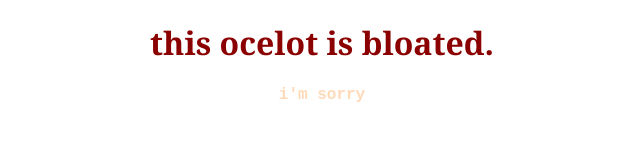
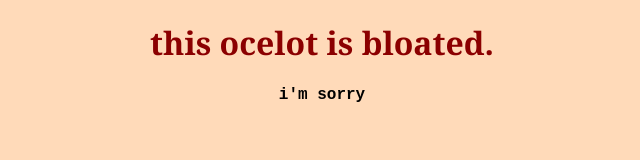
Before and after one commit to elise-notelsie/bloated-ocelot, a plain HTML site: page index.html in a window 1280 px wide. Shown: the whole page, without its empty margins (318-958 px from the left). Drawn offline with Linux system fonts and the light colour scheme.

Commit message:
Update style.css

```diff
--- a/style.css
+++ b/style.css
@@ -1,12 +1,11 @@
 body {
-    color:peachpuff;
+    background-color:peachpuff;
 }
 
 h1 {
     text-align: center;
     font-family:Georgia, 'Times New Roman', Times, serif;
     color:darkred;
-    font-weight: bold;
 }
 
 p {
```
